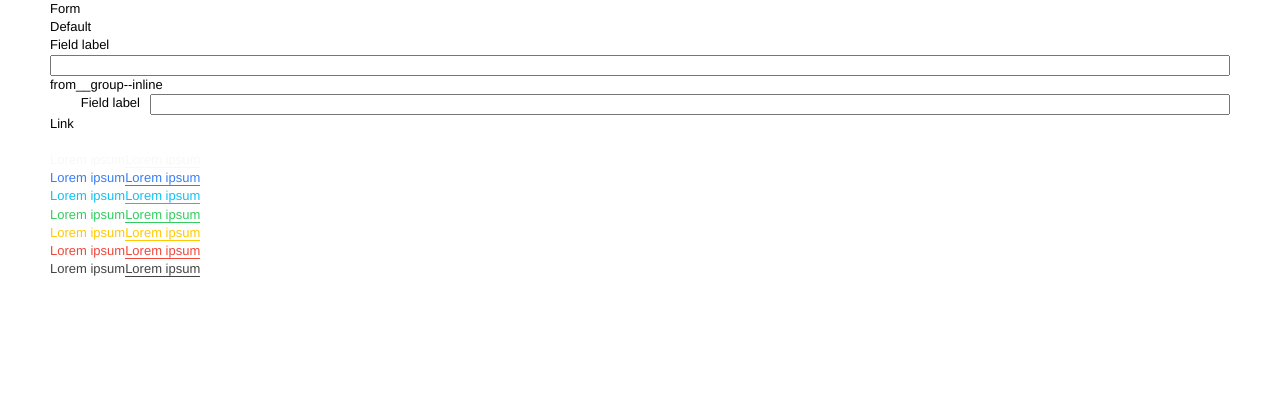
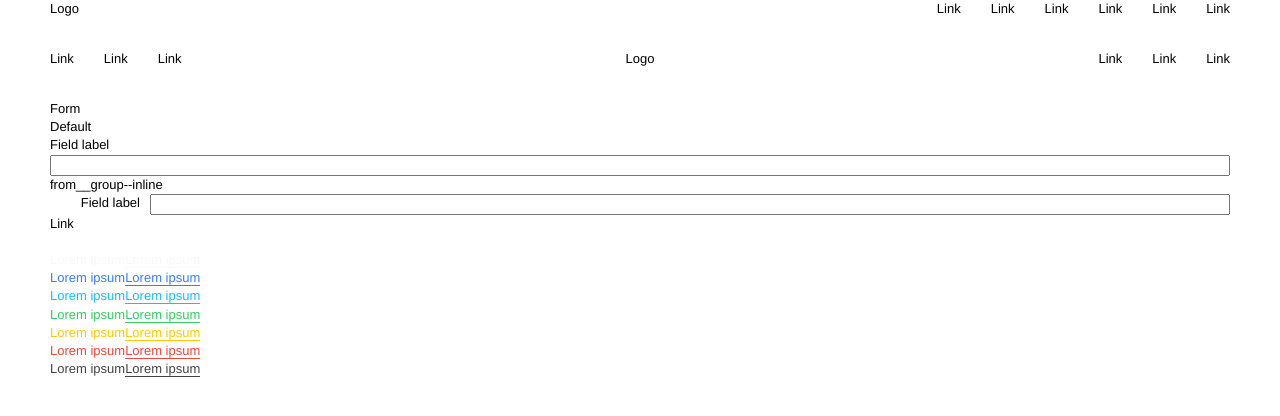
Before and after one commit to PrimeModule/structure.css, a website: page index.html in a window 1280 px wide. Drawn offline with nearby package versions, Linux system fonts and the light colour scheme; files that its build step writes are made by us from their sources.

Commit message:
Added structure for header

```diff
--- a/index.html
+++ b/index.html
@@ -9,6 +9,69 @@
   <title>Structure.css</title>
 </head>
 <body>
+  <header class="header">
+    <div class="header__logo pull-left">
+      <a href="/" class="header__logo__link">Logo</a>
+    </div>
+
+    <nav class="header__navigation pull-right">
+      <ul class="header__menu">
+        <li class="header__menu__item">
+          <a href="#">Link</a>
+        </li>
+        <li class="header__menu__item">
+          <a href="#">Link</a>
+        </li>
+        <li class="header__menu__item">
+          <a href="#">Link</a>
+        </li>
+        <li class="header__menu__item">
+          <a href="#">Link</a>
+        </li>
+        <li class="header__menu__item">
+          <a href="#">Link</a>
+        </li>
+        <li class="header__menu__item">
+          <a href="#">Link</a>
+        </li>
+      </ul>
+    </nav>
+  </header>
+
+  <header class="header header--center">
+    <nav class="header__navigation pull-left">
+      <ul class="header__menu">
+        <li class="header__menu__item">
+          <a href="#">Link</a>
+        </li>
+        <li class="header__menu__item">
+          <a href="#">Link</a>
+        </li>
+        <li class="header__menu__item">
+          <a href="#">Link</a>
+        </li>
+      </ul>
+    </nav>
+
+    <div class="header__logo">
+      <a href="/" class="header__logo__link">Logo</a>
+    </div>
+
+    <nav class="header__navigation pull-right">
+      <ul class="header__menu">
+        <li class="header__menu__item">
+          <a href="#">Link</a>
+        </li>
+        <li class="header__menu__item">
+          <a href="#">Link</a>
+        </li>
+        <li class="header__menu__item">
+          <a href="#">Link</a>
+        </li>
+      </ul>
+    </nav>
+  </header>
+
   <section class="section">
     <h3>Form</h3>
     <h4>Default</h4>
--- a/src/stylesheets/base/_scaffolding.scss
+++ b/src/stylesheets/base/_scaffolding.scss
@@ -47,3 +47,11 @@ table {
   border-collapse: collapse;
   border-spacing: 0;
 }
+
+.pull-left {
+  float: left;
+}
+
+.pull-right {
+  float: right;
+}
--- /dev/null
+++ b/src/stylesheets/layout/_header.scss
@@ -0,0 +1,34 @@
+/**
+ * @author PrimeModule
+ */
+
+.header {
+  background-color: $color-light;
+  height: 50px;
+  margin-left: auto;
+  margin-right: auto;
+  max-width: $max-width; // todo - put in mixin
+  @include clearfix;
+  &--center {
+    text-align: center;
+  }
+
+  &__logo {
+    display: inline-block;
+  }
+
+  &__navigation {
+    display: inline-block;
+  }
+
+  &__menu {
+    @include clearfix;
+    &__item {
+      float: left;
+      margin-left: 30px;
+      &:first-child {
+        margin-left: 0;
+      }
+    }
+  }
+}
--- a/src/stylesheets/structure.scss
+++ b/src/stylesheets/structure.scss
@@ -11,6 +11,7 @@
 @import 'base/scaffolding';
 
 @import 'layout/section';
+@import 'layout/header';
 
 @import 'form/default';
 @import 'form/theme/positive';
```
